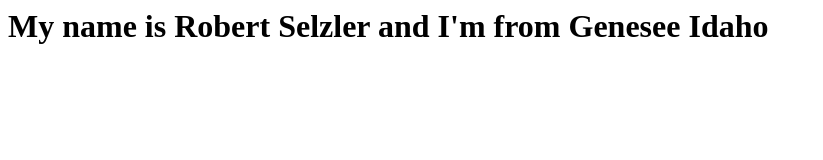
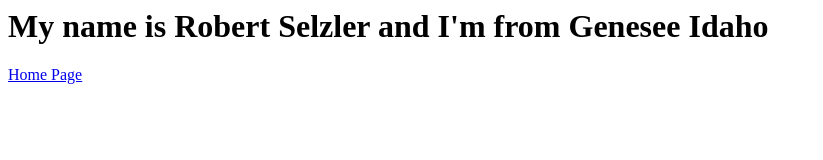
Before and after one commit to rjeatsramen/aboutme, a plain HTML site: page index.html in a window 1280 px wide. Shown: the whole page, without its empty margins (0-823 px from the left). Drawn offline with Linux system fonts and the light colour scheme.

Commit message:
Update index.html

```diff
--- a/index.html
+++ b/index.html
@@ -1,5 +1,6 @@
 <html>
 <body>
     <h1>My name is Robert Selzler and I'm from Genesee Idaho</h1>
+    <p><a href=https://rjeatsramen.github.io>Home Page</a></p>
 </body>
 </html>
```
